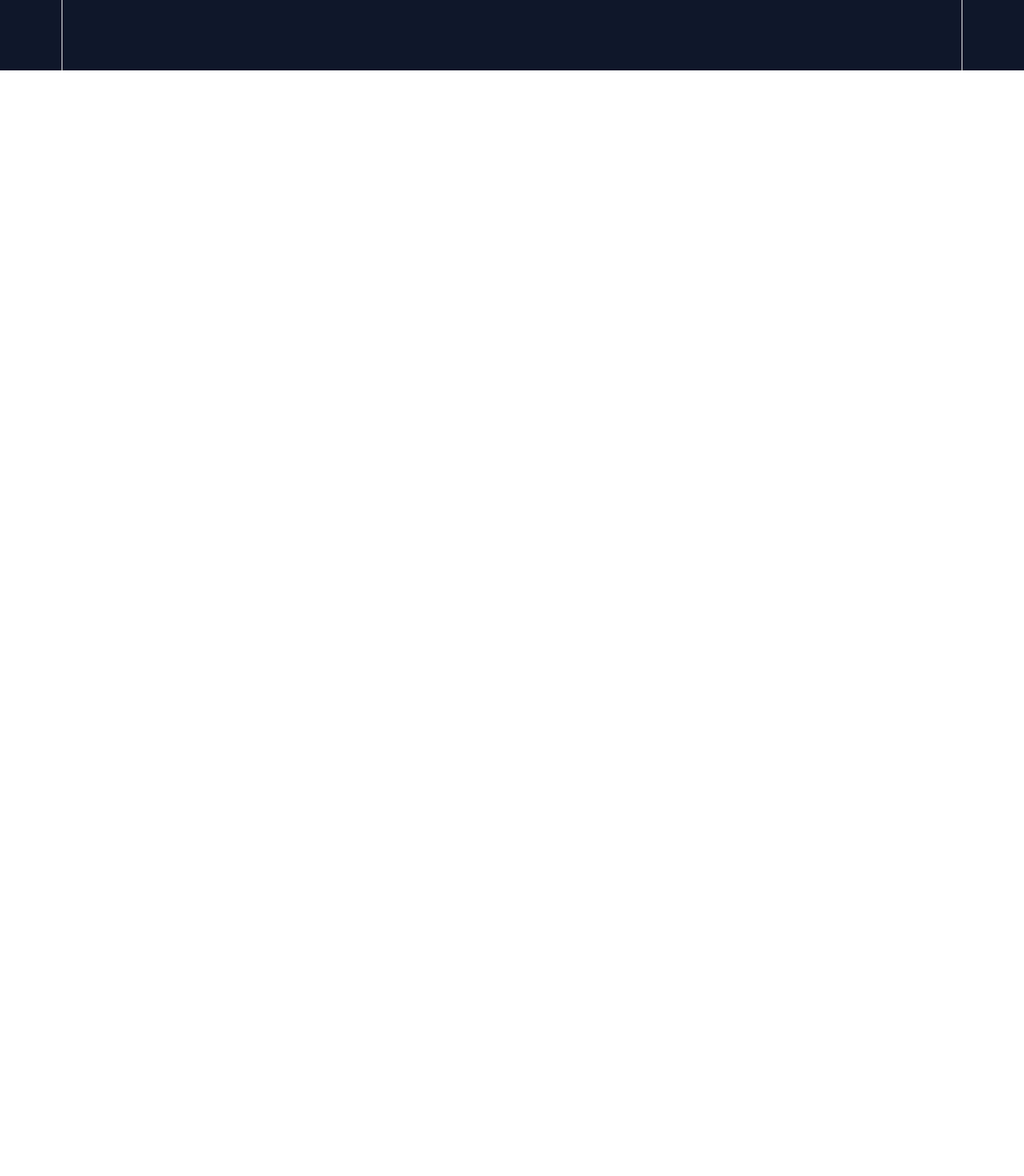
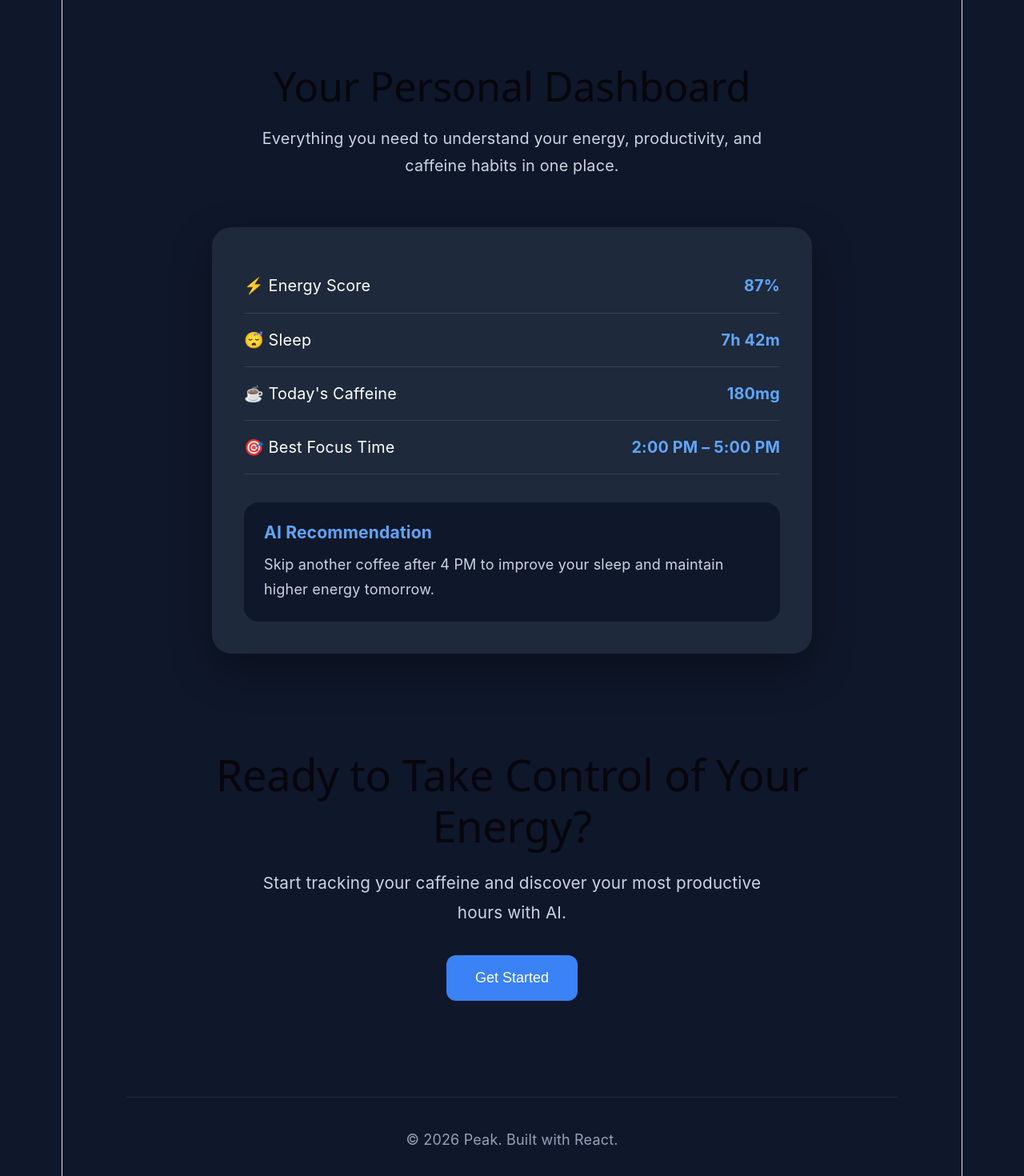
Before and after one commit to injeel1234/peak, a React (Vite) app in the folder frontend/: page / in a window 1280 px wide. Shown: the part 2075-3545 px from the top of the page at 80% size. Before the commit the page ends 2163 px from the top, so only its background shows below. Built offline with nearby package versions, Linux system fonts and the light colour scheme.

Commit message:
create dashboard with AI reccomendation section

```diff
--- a/frontend/src/App.css
+++ b/frontend/src/App.css
@@ -202,3 +202,98 @@ button {
   color: #cbd5e1;
   line-height: 1.7;
 }
+.dashboard {
+  margin-top: 30px;
+  text-align: center;
+}
+
+.dashboard h2 {
+  font-size: 2.8rem;
+  margin-bottom: 20px;
+}
+
+.dashboard > p {
+  max-width: 650px;
+  margin: 0 auto 60px;
+  color: #cbd5e1;
+  line-height: 1.7;
+  font-size: 1.1rem;
+}
+
+.dashboard-card {
+  max-width: 750px;
+  margin: 0 auto;
+  background: #1e293b;
+  border-radius: 24px;
+  padding: 40px;
+  box-shadow: 0 20px 50px rgba(0,0,0,.35);
+}
+
+.dashboard-row {
+  display: flex;
+  justify-content: space-between;
+  align-items: center;
+
+  padding: 20px 0;
+
+  border-bottom: 1px solid #334155;
+
+  font-size: 1.1rem;
+}
+
+.dashboard-row:last-of-type {
+  border-bottom: none;
+}
+
+.dashboard-row strong {
+  color: #60a5fa;
+}
+
+.recommendation {
+  margin-top: 35px;
+
+  background: #0f172a;
+
+  padding: 25px;
+
+  border-radius: 18px;
+
+  text-align: left;
+}
+
+.recommendation h3 {
+  margin-bottom: 12px;
+  color: #60a5fa;
+}
+
+.recommendation p {
+  color: #cbd5e1;
+  line-height: 1.7;
+}
+.cta {
+  text-align: center;
+  padding: 120px 10%;
+}
+
+.cta h2 {
+  font-size: 3rem;
+  margin-bottom: 20px;
+}
+
+.cta p {
+  max-width: 650px;
+  margin: 0 auto;
+  color: #cbd5e1;
+  font-size: 1.15rem;
+  line-height: 1.8;
+}
+
+.cta button {
+  margin-top: 35px;
+}
+.footer {
+  text-align: center;
+  padding: 40px;
+  color: #94a3b8;
+  border-top: 1px solid rgba(255,255,255,0.08);
+}
--- a/frontend/src/App.tsx
+++ b/frontend/src/App.tsx
@@ -79,6 +79,60 @@ function App() {
     </div>
   </div>
 </section>
+<section className="dashboard">
+  <h2>Your Personal Dashboard</h2>
+
+  <p>
+    Everything you need to understand your energy, productivity,
+    and caffeine habits in one place.
+  </p>
+
+  <div className="dashboard-card">
+
+    <div className="dashboard-row">
+      <span>⚡ Energy Score</span>
+      <strong>87%</strong>
+    </div>
+
+    <div className="dashboard-row">
+      <span>😴 Sleep</span>
+      <strong>7h 42m</strong>
+    </div>
+
+    <div className="dashboard-row">
+      <span>☕ Today's Caffeine</span>
+      <strong>180mg</strong>
+    </div>
+
+    <div className="dashboard-row">
+      <span>🎯 Best Focus Time</span>
+      <strong>2:00 PM – 5:00 PM</strong>
+    </div>
+
+    <div className="recommendation">
+      <h3>AI Recommendation</h3>
+
+      <p>
+        Skip another coffee after 4 PM to improve your sleep
+        and maintain higher energy tomorrow.
+      </p>
+    </div>
+
+  </div>
+</section>
+<section className="cta">
+  <h2>Ready to Take Control of Your Energy?</h2>
+
+  <p>
+    Start tracking your caffeine and discover your most productive
+    hours with AI.
+  </p>
+
+  <button>Get Started</button>
+</section>
+<footer className="footer">
+  <p>© 2026 Peak. Built with React.</p>
+</footer>
     </main>
   );
 }
```
